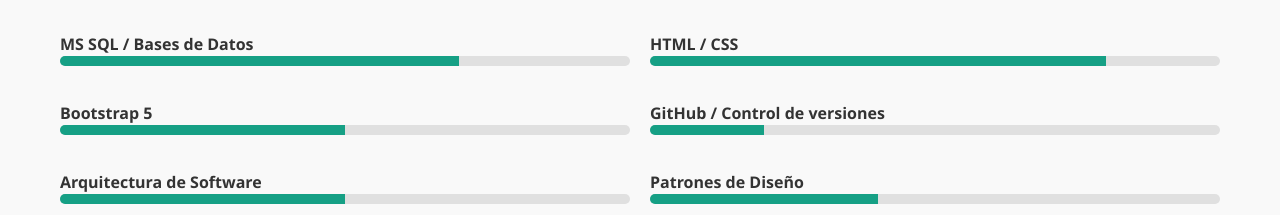
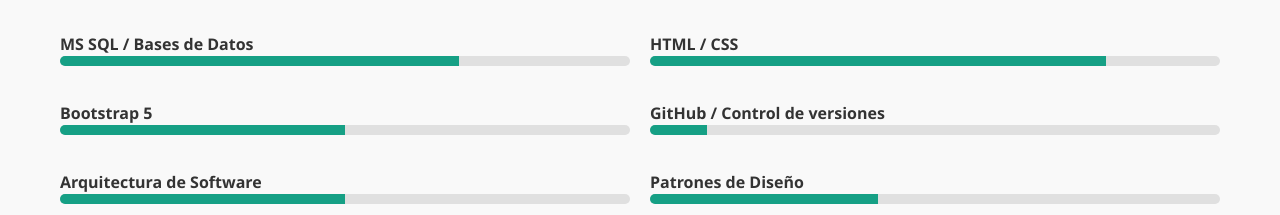
Before and after one commit to JoseJuanMax/Porfafolio, a plain HTML site: page index.html in a window 1280 px wide. Shown: the part 1506-1721 px from the top of the page. Drawn offline with nearby package versions, Linux system fonts and the light colour scheme.

Commit message:
Add files via upload

```diff
--- a/index.html
+++ b/index.html
@@ -451,7 +451,7 @@
       <div class="skill">
         <span>GitHub / Control de versiones</span>
         <div class="progress">
-          <div class="progress-bar" style="width:20%"></div>
+          <div class="progress-bar" style="width:10%"></div>
         </div>
       </div>
       <div class="skill">
```
